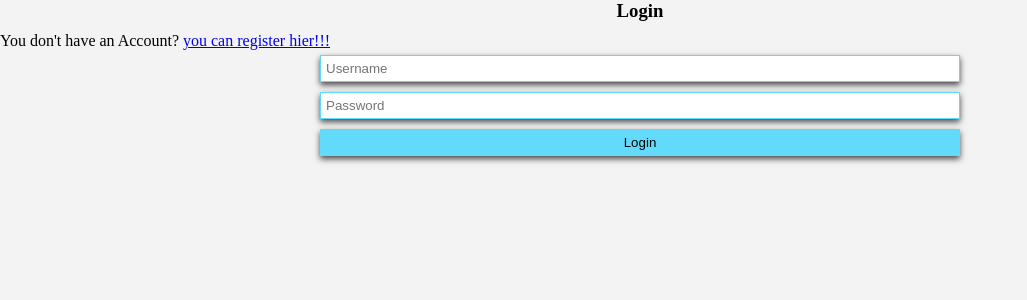
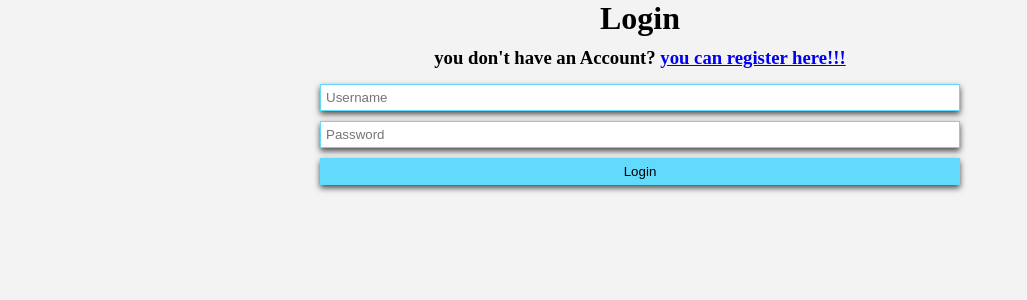
Before and after one commit to Way-Maker7/weltLaender, a React (Create React App) app in the folder frontend/: page / in a window 1280 px wide. Shown: the top 300 px of the page, without its empty margins (0-1027 px from the left). Built offline with nearby package versions, Linux system fonts and the light colour scheme.

Commit message:
register Link

```diff
--- a/frontend/src/pages/Login.scss
+++ b/frontend/src/pages/Login.scss
@@ -1,7 +1,7 @@
 @import "./src/styles/main";
 
 .login{
-  h3{
+  h1,h3{
     text-align: center;
     margin-bottom: 10px;
   }
--- a/frontend/src/pages/Login.tsx
+++ b/frontend/src/pages/Login.tsx
@@ -23,8 +23,8 @@ export default function Login(){
 
     return(
         <div className= "login">
-            <h3>Login</h3>
-            You don't have an Account? <Link to="/register">you can register hier!!!</Link>
+            <h1>Login</h1>
+            <h3>you don't have an Account? <Link to="/register">you can register here!!!</Link></h3>
             <form onSubmit={login}>
                 <input type="text" value={username} onChange={ev => setUsername(ev.target.value)} placeholder= "Username"/>
                 <input type="password" value={password} onChange={ev => setPassword(ev.target.value)} placeholder="Password"/>
```
